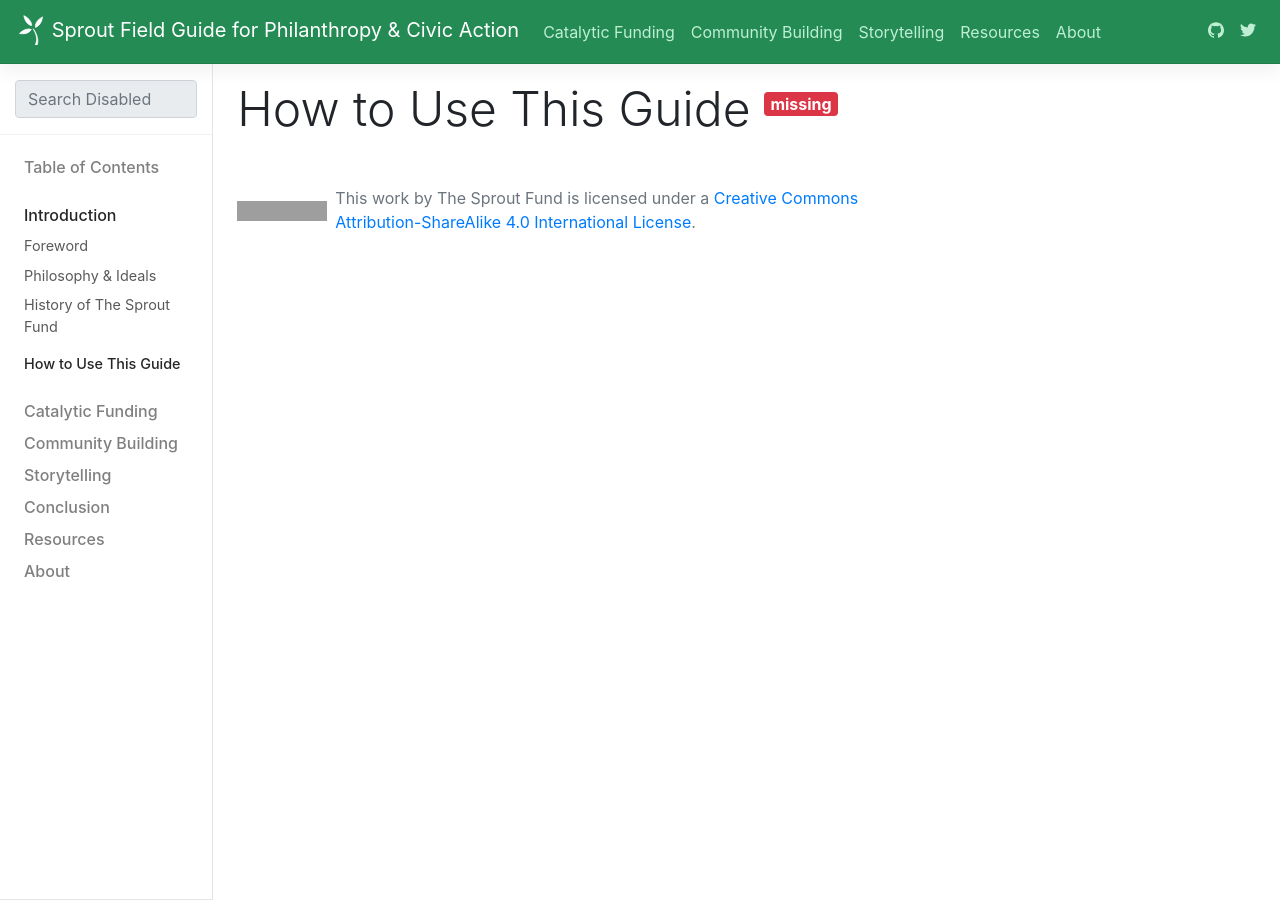
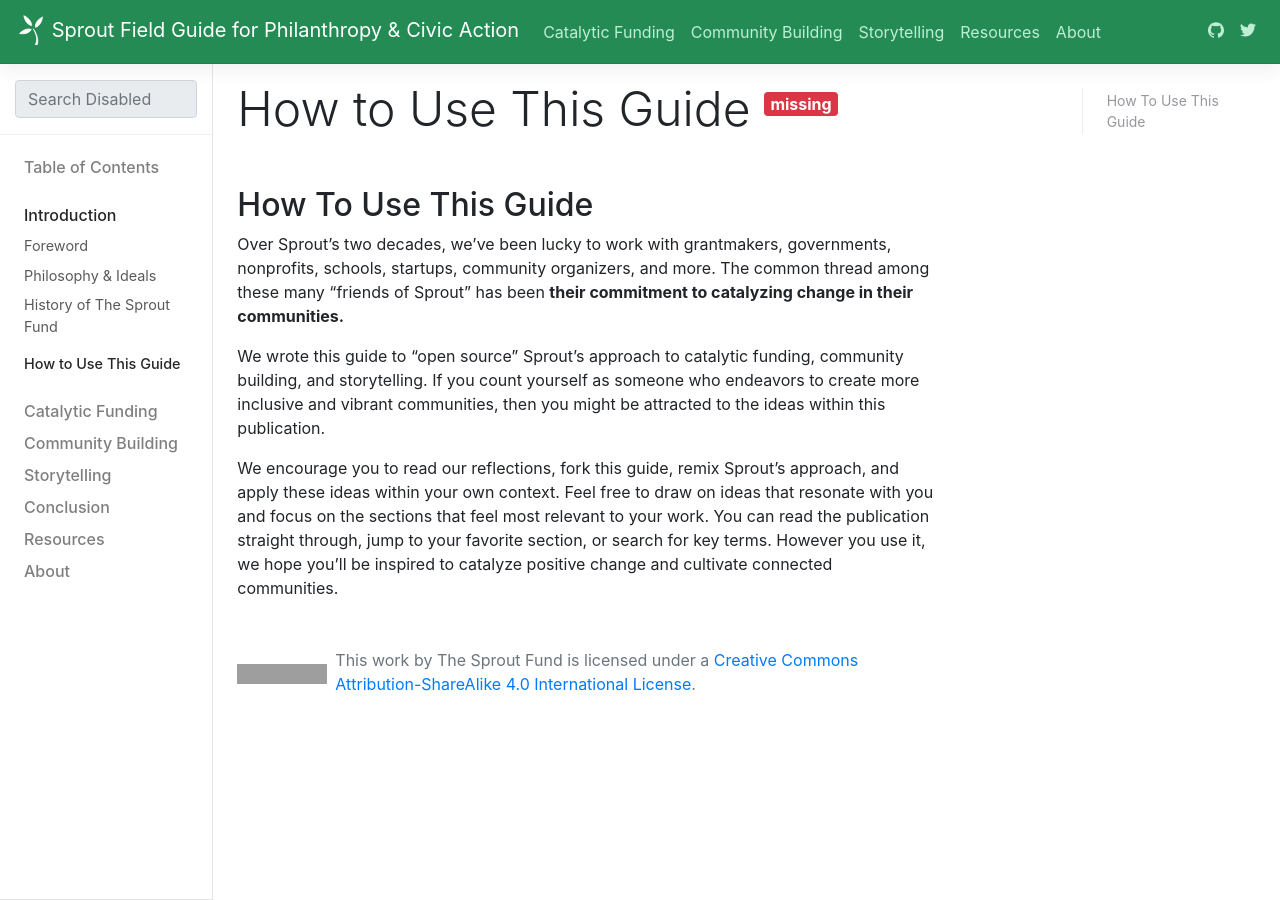
Before and after one commit to sproutfund/field-guide, a Jekyll site: the page built from introduction/how-to-use-this-guide.md, in a window 1280 px wide. Built offline with Jekyll 4.4.1, drawn with Linux system fonts in a browser that asks for light colours; comment, search, counter and statistics services are not loaded; grey boxes are pictures that could not be loaded.

Commit message:
Update how-to-use-this-guide.md

```diff
--- a/introduction/how-to-use-this-guide.md
+++ b/introduction/how-to-use-this-guide.md
@@ -7,3 +7,11 @@
 toc: true
 status: <span class="badge badge-danger">missing</span>
 ---
+
+## How To Use This Guide
+
+Over Sprout's two decades, we’ve been lucky to work with grantmakers, governments, nonprofits, schools, startups, community organizers, and more. The common thread among these many "friends of Sprout" has been **their commitment to catalyzing change in their communities.**
+
+We wrote this guide to "open source" Sprout's approach to catalytic funding, community building, and storytelling. If you count yourself as someone who endeavors to create more inclusive and vibrant communities, then you might be attracted to the ideas within this publication.
+
+We encourage you to read our reflections, fork this guide, remix Sprout's approach, and apply these ideas within your own context. Feel free to draw on ideas that resonate with you and focus on the sections that feel most relevant to your work. You can read the publication straight through, jump to your favorite section, or search for key terms. However you use it, we hope you'll be inspired to catalyze positive change and cultivate connected communities.
```
